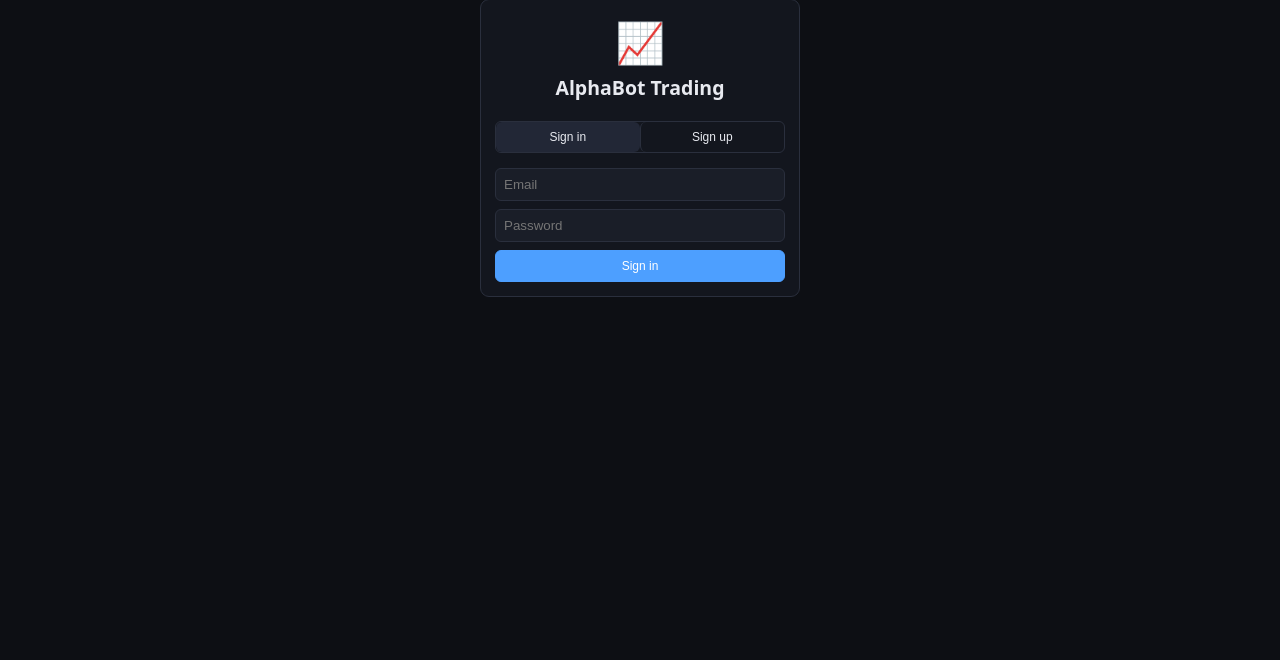
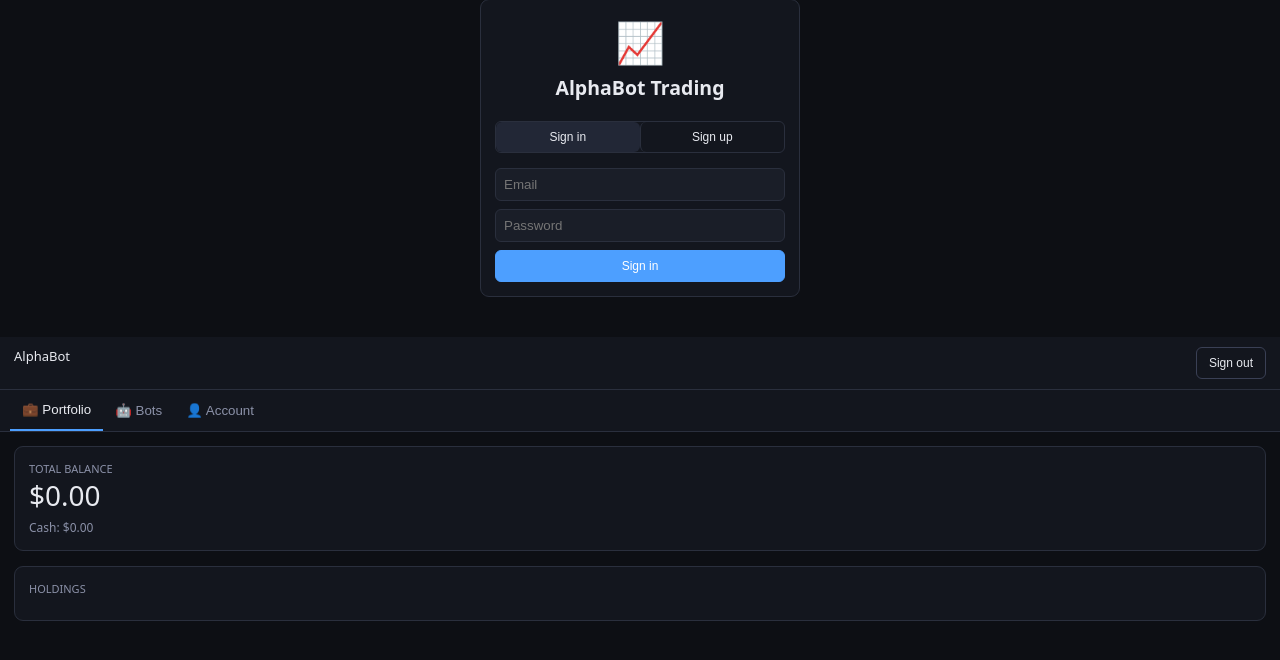
Before and after one commit to matthewlloydwalter-svg/Alpha-Bot-Trader-, a FastAPI app: page / in a window 1280 px wide. Shown: the part 41-701 px from the top of the page. Run offline with FastAPI, Linux system fonts and the light colour scheme; parts of the project's set-up code (start-up, migrations or seed data) failed here and were passed over.

Commit message:
Update index.html

```diff
--- a/templates/index.html
+++ b/templates/index.html
@@ -23,19 +23,18 @@
         .nav-tab.active { color: var(--t1); border-bottom: 2px solid var(--blue); }
         .page { padding: 14px; }
         .topbar { display: flex; justify-content: space-between; padding: 10px 14px; background: var(--bg1); border-bottom: 1px solid var(--border); }
-        .stk-row { display: flex; padding: 10px 0; border-bottom: 1px solid var(--border); }
     </style>
 </head>
 <body>
 
 <div id="app">
-    <!-- AUTH SCREEN -->
     <div id="auth-screen">
         <div class="card" style="margin: 40px auto; max-width: 320px;">
             <div style="text-align: center; margin-bottom: 20px;">
                 <div style="font-size: 40px;">📈</div>
                 <h2 style="margin-top: 5px;">AlphaBot Trading</h2>
             </div>
+
             <div style="display: flex; margin-bottom: 15px; border: 1px solid var(--border); border-radius: 6px; overflow: hidden;">
                 <button class="btn" id="tab-login" onclick="showAuthTab('login')" style="flex: 1; border: none; background: var(--bg3);">Sign in</button>
                 <button class="btn" id="tab-signup" onclick="showAuthTab('signup')" style="flex: 1; border: none; border-left: 1px solid var(--border);">Sign up</button>
@@ -51,18 +50,45 @@
                 <input type="text" id="su-name" placeholder="Name">
                 <input type="email" id="su-email" placeholder="Email">
                 <input type="password" id="su-pass" placeholder="Password">
+                <input type="password" id="su-pass-confirm" placeholder="Confirm Password">
+                <div id="password-error" style="color: var(--red); font-size: 12px; margin-bottom: 8px;"></div>
                 <button class="btn btn-primary" style="width: 100%;" onclick="doSignup()">Create account</button>
-                <input type="password" id="su-pass" placeholder="Password">
-<input type="password" id="su-pass-confirm" placeholder="Confirm Password">
-<div id="password-error" style="color: var(--red); font-size: 12px; margin-bottom: 8px;"></div>
-<button class="btn btn-primary" style="width: 100%;" onclick="doSignup()">Create account</button>
             </div>
         </div>
     </div>
 
-    <!-- MAIN APP -->
     <div id="main-app" class="hidden">
         <div class="topbar">
+            <span>AlphaBot</span>
+            <button class="btn" onclick="doLogout()">Sign out</button>
+        </div>
+        <nav class="nav">
+            <button class="nav-tab active" onclick="goTab('portfolio')">💼 Portfolio</button>
+            <button class="nav-tab" onclick="goTab('bots')">🤖 Bots</button>
+            <button class="nav-tab" onclick="goTab('account')">👤 Account</button>
+        </nav>
+        <div id="page-portfolio" class="page">
+            <div class="card">Total Balance: $0.00</div>
+        </div>
+    </div>
+</div>
+
+<script>
+    function showAuthTab(tab) {
+        document.getElementById('login-form').classList.toggle('hidden', tab !== 'login');
+        document.getElementById('signup-form').classList.toggle('hidden', tab !== 'signup');
+        document.getElementById('tab-login').style.background = (tab === 'login') ? 'var(--bg3)' : 'transparent';
+        document.getElementById('tab-signup').style.background = (tab === 'signup') ? 'var(--bg3)' : 'transparent';
+    }
+
+    function goTab(page) {
+        document.querySelectorAll('.page').forEach(p => p.classList.add('hidden'));
+        document.getElementById('page-' + page).classList.remove('hidden');
+    }
+</script>
+<script src="/static/js/app.js"></script>
+</body>
+</html>        <div class="topbar">
             <span>AlphaBot</span>
             <button class="btn" onclick="doLogout()">Sign out</button>
         </div>
```
